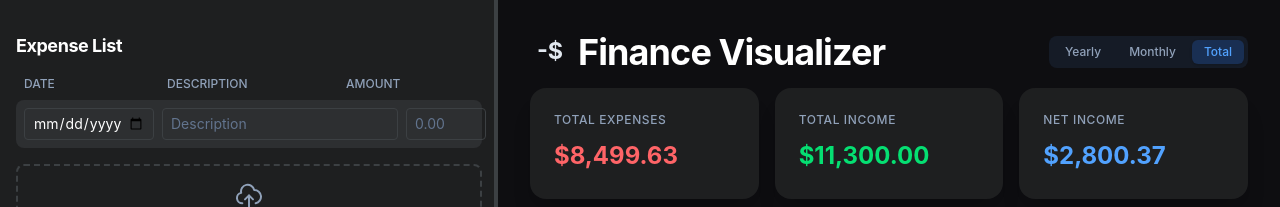
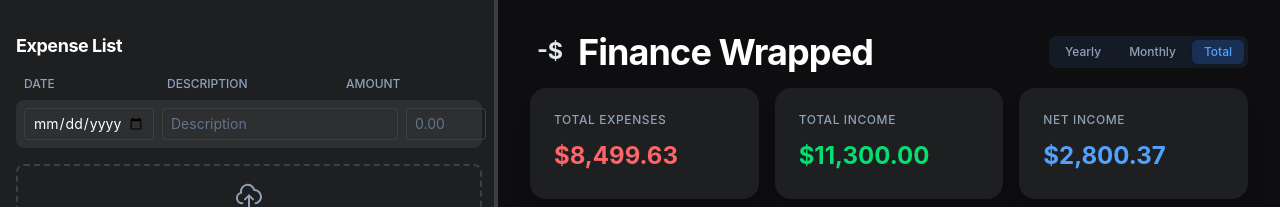
Before and after one commit to Aashirbadd/finance-wrapped, a React (Vite) app: page / in a window 1280 px wide. Shown: the top 207 px of the page. Built offline with nearby package versions, Linux system fonts and the light colour scheme.

Commit message:
Rename title to finance wrapped

```diff
--- a/src/App.tsx
+++ b/src/App.tsx
@@ -92,7 +92,7 @@ function App() {
               isCollapsed={isCollapsed}
               onClick={toggleCollapse}
             />
-            <h1 className="m-0 font-bold">Finance Visualizer</h1>
+            <h1 className="m-0 font-bold">Finance Wrapped</h1>
             <div className="ml-auto flex items-center gap-1 bg-slate-800/50 rounded-lg p-1">
               {(['yearly', 'monthly', 'total'] as SummationMode[]).map((mode) => (
                 <button
```
